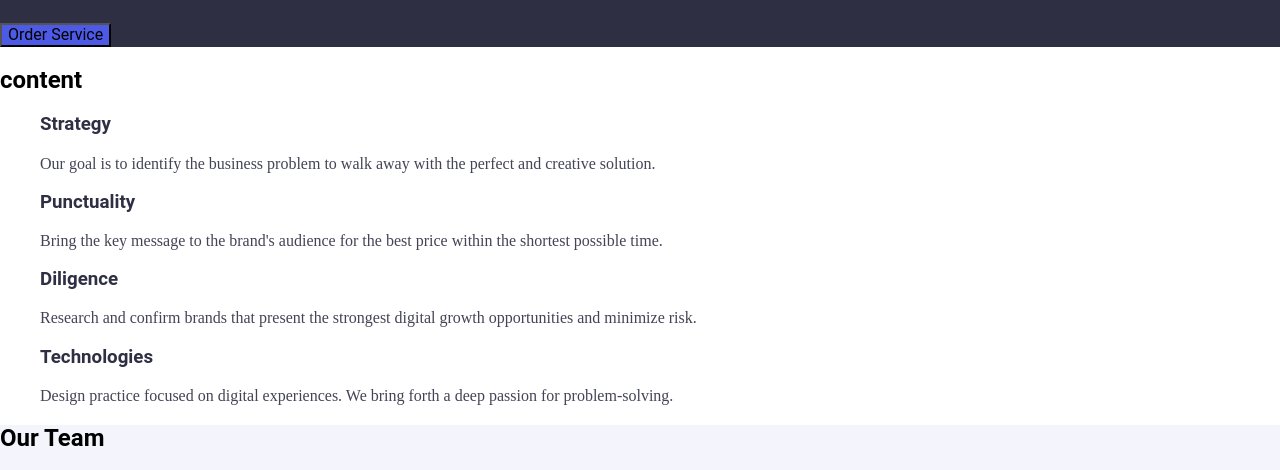
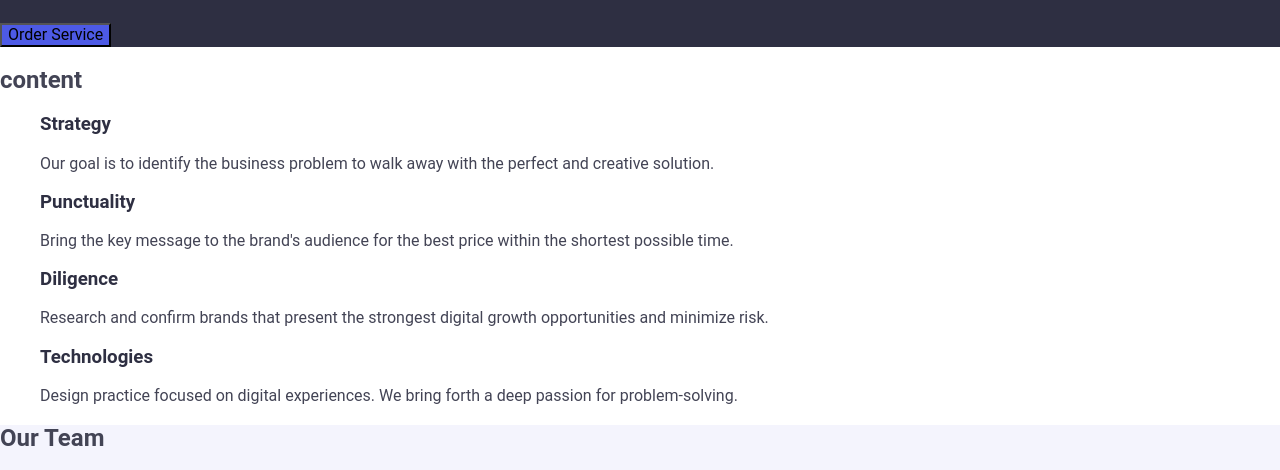
Before and after one commit to vohnyk-vohnyk/goit-markup-hw-02, a plain HTML site: page index.html in a window 1280 px wide. Shown: the part 275-745 px from the top of the page. Drawn offline with nearby package versions, Linux system fonts and the light colour scheme.

Commit message:
pravky-zahalny-vymohy

```diff
--- a/css/styles.css
+++ b/css/styles.css
@@ -8,13 +8,10 @@ a {
 }
 
 body {
-    font-family:"roboto";
     background-color: #FFF;
-}
+    font-family: 'Roboto', 'Verdana', 'Raleway', sans-serif;
+    color: #434455
 
-body p {
-    font-family: Raleway;
-    color: #434455;
 }
 
 body h3 {
--- a/index.html
+++ b/index.html
@@ -9,6 +9,8 @@
       href="https://cdnjs.cloudflare.com/ajax/libs/modern-normalize/2.0.0/modern-normalize.min.css"
     />
     <link rel="stylesheet" href="./css/styles.css" />
+    <link rel="stylesheet" href="https://fonts.googleapis.com" />
+    <link rel="stylesheet" href="https://fonts.gstatic.com" />
   </head>
   <body>
     <header class="main">
@@ -24,12 +26,11 @@
           <li><a href="#">Contacts</a></li>
         </ul>
       </nav>
-      <addres>
-        <ul>
-          <li><a href="mailto:info@devstudio.com"> info@devstudio.com</a></li>
-          <li><a href="tel:+110001111111"> +11 (000) 111-11-11</a></li>
-        </ul>
-      </addres>
+
+      <ul>
+        <li><a href="mailto:info@devstudio.com"> info@devstudio.com</a></li>
+        <li><a href="tel:+110001111111"> +11 (000) 111-11-11</a></li>
+      </ul>
     </header>
 
     <main>
```
